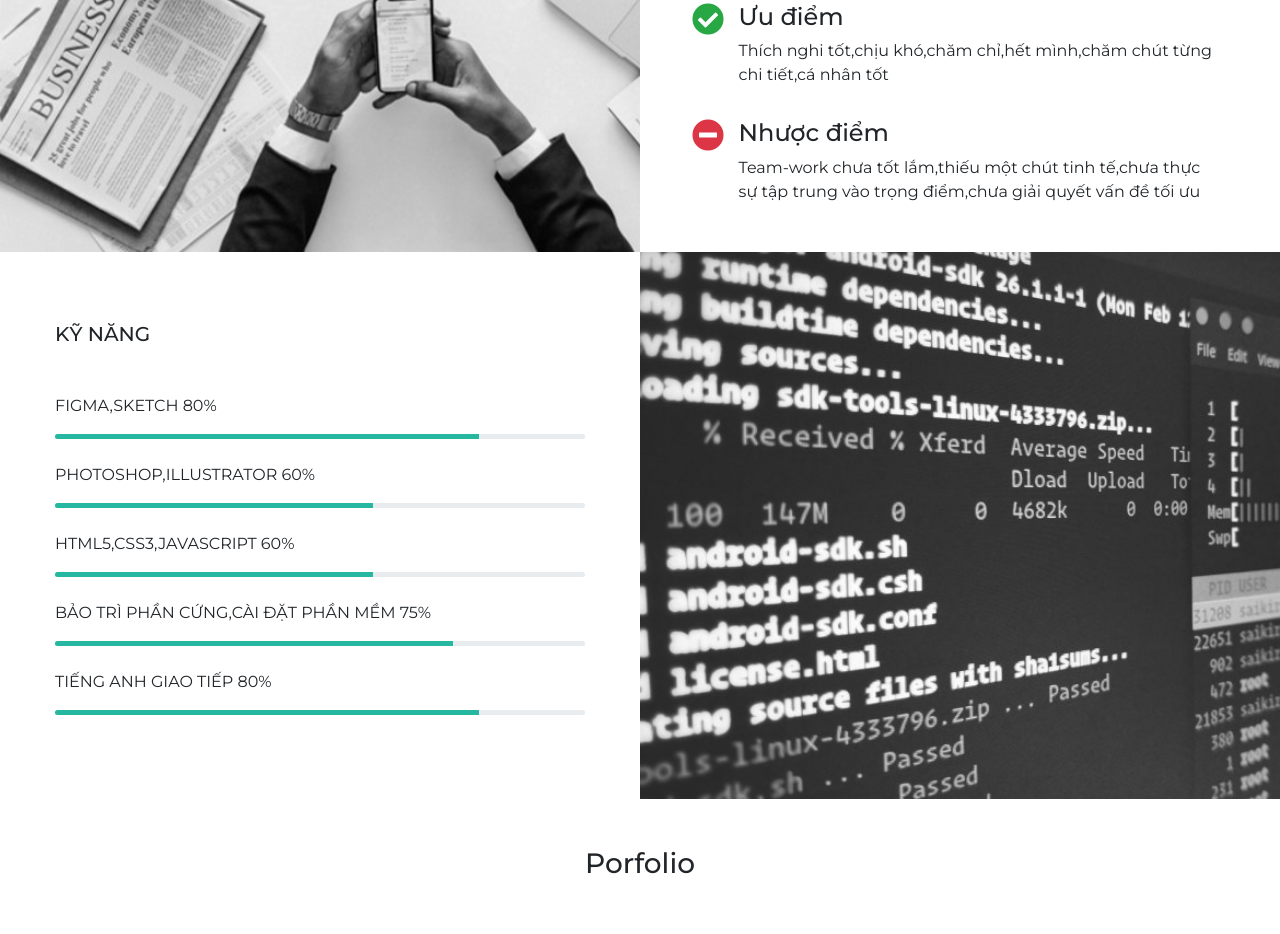
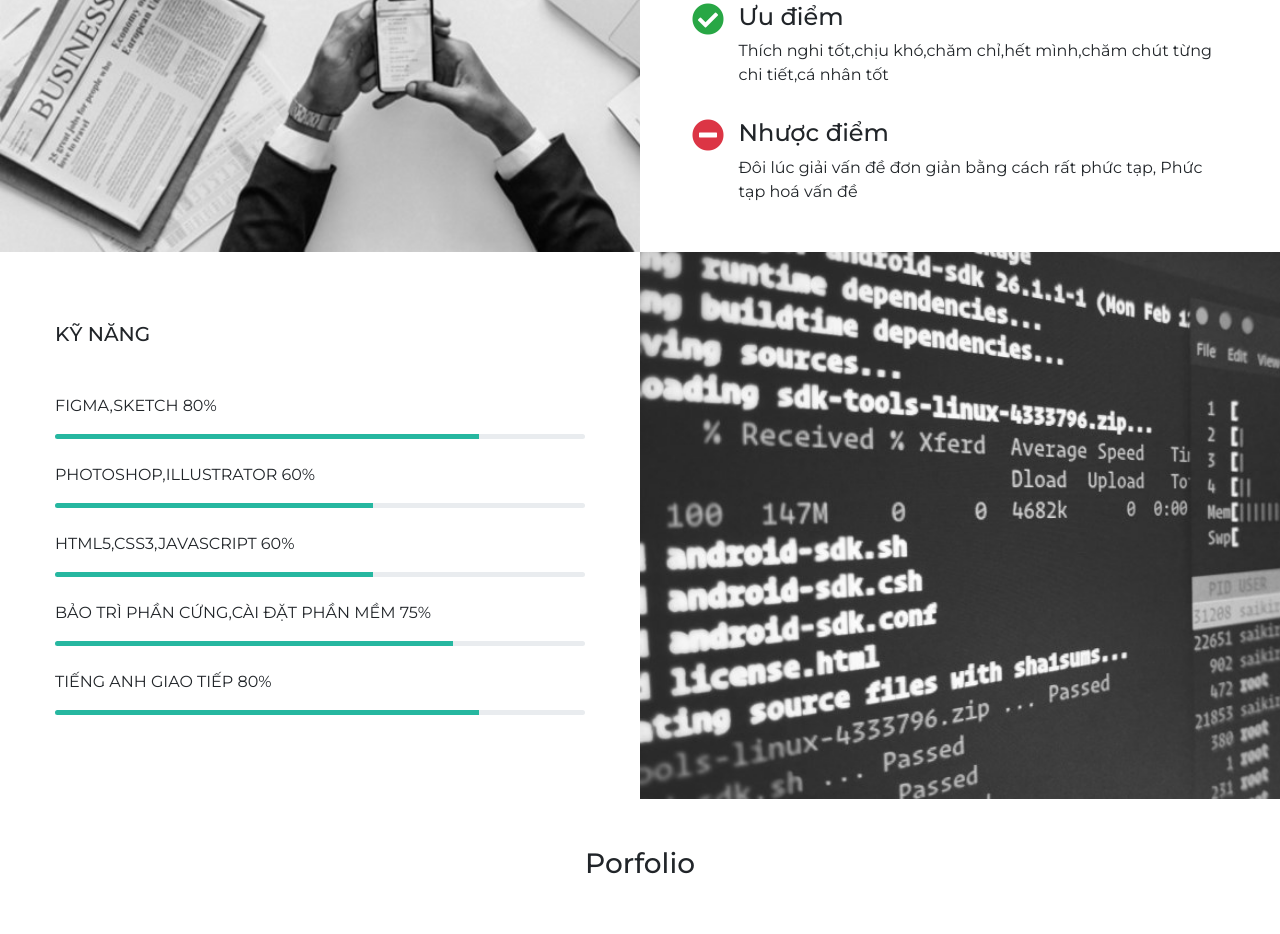
Before and after one commit to phannhutlam/lamcv, a plain HTML site: page index.html in a window 1280 px wide. Shown: the part 2639-3573 px from the top of the page. Drawn offline with nearby package versions, Linux system fonts and the light colour scheme.

Commit message:
Update index.html

```diff
--- a/index.html
+++ b/index.html
@@ -187,7 +187,7 @@ mà nó sẽ trở nên phổ biến như khi người ta nhắc đến ngành Q
         <div class="col-1 da-project-icon"><i class="text-danger fas fa-minus-circle fa-2x fa-fw"></i></div>
         <div class="col-10">
           <div class="h4">Nhược điểm</div>
-          <p>Team-work chưa tốt lắm,thiếu một chút tinh tế,chưa thực sự tập trung vào trọng điểm,chưa giải quyết vấn đề tối ưu
+          <p>Đôi lúc giải vấn đề đơn giản bằng cách rất phức tạp, Phức tạp hoá vấn đề
 			</p>
         </div>
       </div>
```
